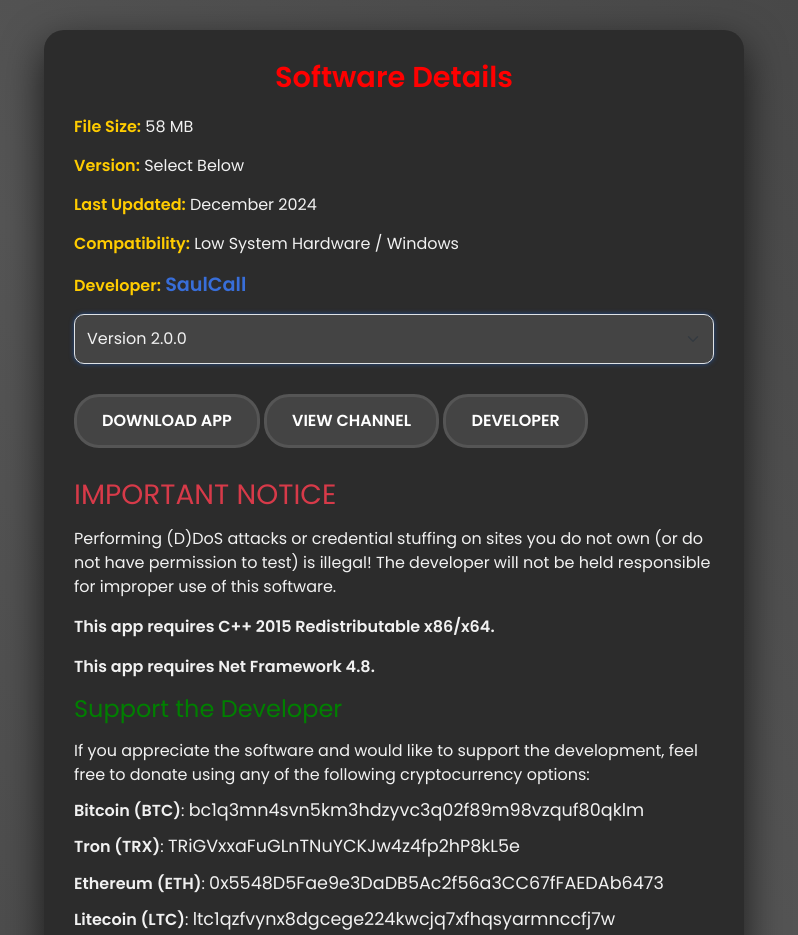
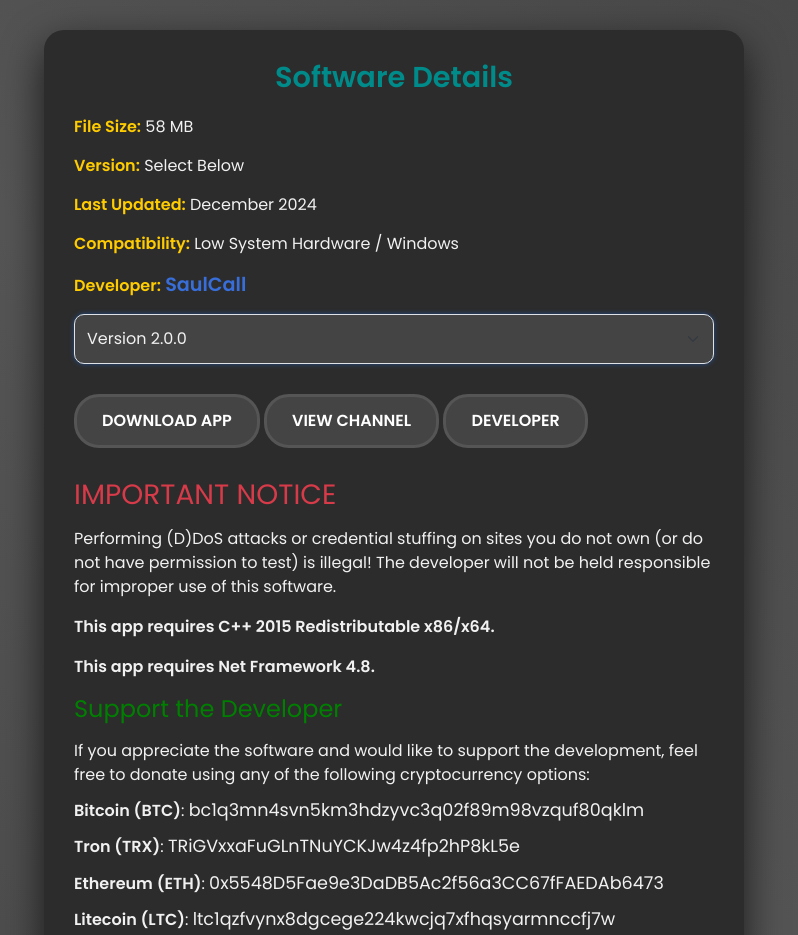
Before and after one commit to MesbahMX/WebSite, a plain HTML site: page index.html in a window 1280 px wide. Shown: the top 935 px of the page, without its empty margins (246-1044 px from the left). Drawn offline with nearby package versions, Linux system fonts and the light colour scheme.

Commit message:
Update index.html

```diff
--- a/index.html
+++ b/index.html
@@ -52,7 +52,7 @@
         .app-details h5 {
             font-size: 1.8rem;
             font-weight: 600;
-            color: #ff0000; /* Red color for "Software Details" */
+            color: darkcyan; /* Red color for "Software Details" */
             margin-bottom: 20px;
             text-align: center;
         }
```
